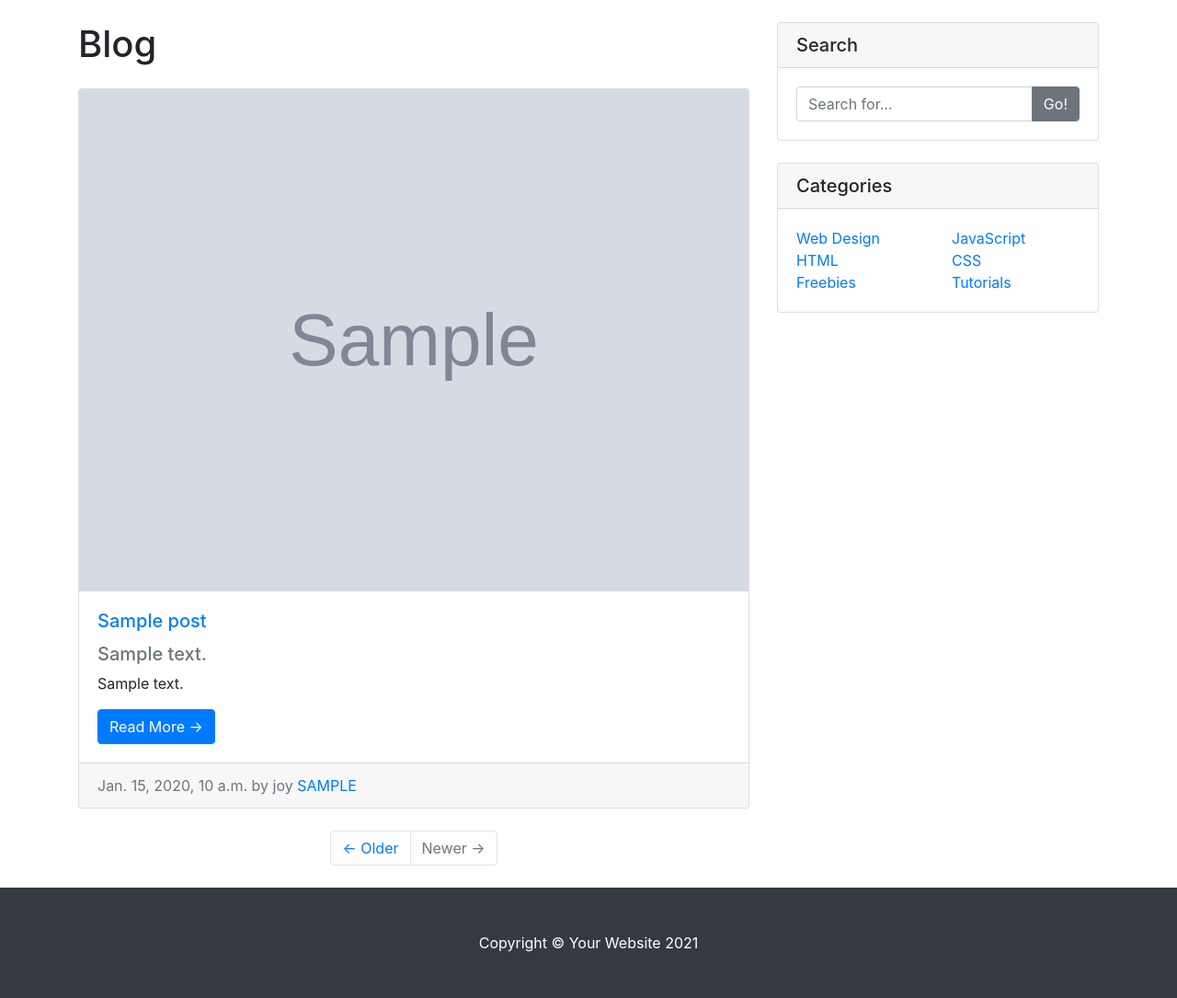
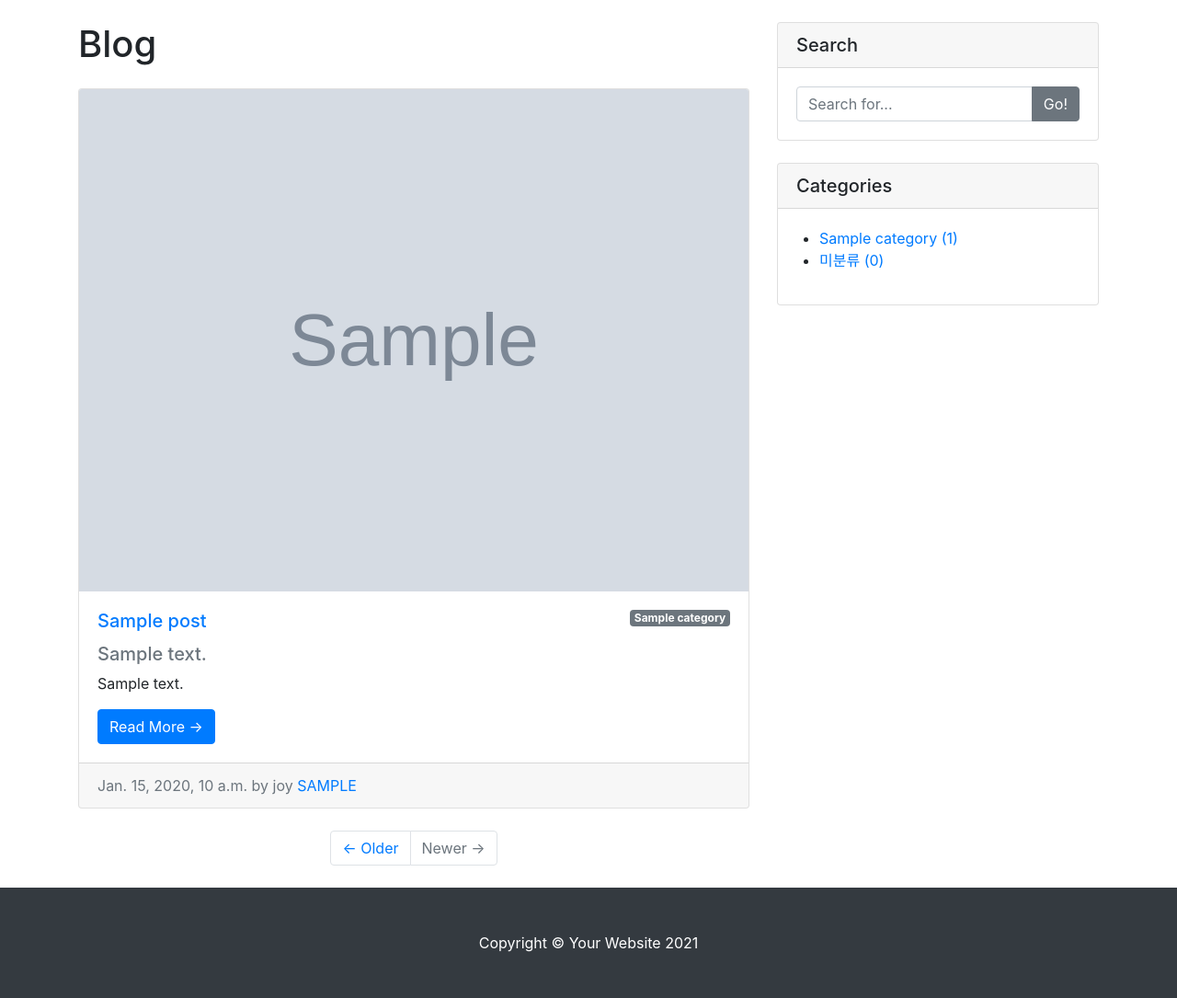
Before and after one commit to seoungwonseoungwon/doit_django_hmd, a Django app: page /blog/ in a window 1280 px wide. Shown: the part 56-1141 px from the top of the page at 92% size. Run offline with Django 3.2, Linux system fonts and the light colour scheme; tables that the repository leaves empty hold one stand-in row (values such as "Sample post"); grey boxes marked "Sample" are stand-in pictures.

Commit message:
post 목록 페이지 카테고리 추가

```diff
--- a/blog/templates/blog/post_list.html
+++ b/blog/templates/blog/post_list.html
@@ -11,13 +11,18 @@
     </h1>
     {% for p in post_list %}
     <!-- Blog post-->
-    <div class="card mb-4">
+    <div class="card mb-4" id="post-{{ p.pk }}">
         {% if p.head_image %}
         <img class="card-img-top" src="{{ p.head_image.url }}" alt="{{ p }} head im-age" />
         {% else %}
         <img class="card-img-top" src="https://picsum.photos/id/{{p.id}}/900/250" alt="random_image" />
         {% endif %}
         <div class="card-body">
+            {% if p.category %}
+                <span class="badge badge-secondary float-right">{{ p.category }}</span>
+            {% else %}
+                <span class="badge badge-secondary float-right">미분류</span>
+            {% endif %}
             <h5 class="card-title"><a href="{{ p.get_absolute_url }}">{{ p.title }}</a></h5>
             {% if p.hook_text %}
                 <h5 class="text-muted">{{ p.hook_text }}</h5>
--- a/blog/templates/blog/side_widget.html
+++ b/blog/templates/blog/side_widget.html
@@ -11,24 +11,35 @@
     </div>
   </div>
   <!-- Categories widget-->
-  <div class="card my-4">
+  <div class="card my-4" id="categories-card">
     <h5 class="card-header">Categories</h5>
     <div class="card-body">
       <div class="row">
-        <div class="col-lg-6">
-          <ul class="list-unstyled mb-0">
-            <li><a href="#!">Web Design</a></li>
+        <!-- <div class="col-lg-6"> -->
+          <ul>
+            {% for category in categories %}
+            <li>
+              <a href="{{ category.get_absolute_url }}">
+                <!-- category.post_set 의미:
+                     하나의 category와 연결되어 있는 post 테이블의 레코드 집합
+
+                     category.post_set.count 의미:
+                     하나의 category와 연결되어 있는 post 테이블의 레코드 집합의 갯수
+                -->
+                {{ category }} ({{ category.post_set.count }})</a>
+            </li>
+            {% endfor %}
+            <li>
+              <a href="/blog/category/no_category/">미분류 ({{ no_category_post_count }})</a>
+            </li>
+
+
+            <!-- <li><a href="#!">Web Design</a></li>
             <li><a href="#!">HTML</a></li>
-            <li><a href="#!">Freebies</a></li>
+            <li><a href="#!">Freebies</a></li> -->
+
           </ul>
-        </div>
-        <div class="col-lg-6">
-          <ul class="list-unstyled mb-0">
-            <li><a href="#!">JavaScript</a></li>
-            <li><a href="#!">CSS</a></li>
-            <li><a href="#!">Tutorials</a></li>
-          </ul>
-        </div>
+        <!-- </div> -->
       </div>
     </div>
   </div>
--- a/blog/views.py
+++ b/blog/views.py
@@ -1,6 +1,6 @@
-# from django.shortcuts import render
+from django.shortcuts import render
 from django.views.generic import ListView, DetailView
-from .models import Post
+from .models import Post, Category
 
 # Create your views here.
 # def index(request):
@@ -24,6 +24,16 @@ class PostList(ListView):
     # 파일명을 위에 있는 규칙으로 하지 않을 경우 명시해줘야함 .
     # template_name = 'blog/post_list.html'
 
+    def get_context_data(self, **kwargs):
+        context = super(PostList, self).get_context_data()
+        context['categories'] = Category.objects.all()
+        # Post 테이블에서 category 필드를 선택안한 포스트의 개수
+        context['no_category_post_count'] = Post.objects.filter(category=None).count()
+        return context
+
+
+
+
 class PostDetail(DetailView):
     model = Post
 
```
